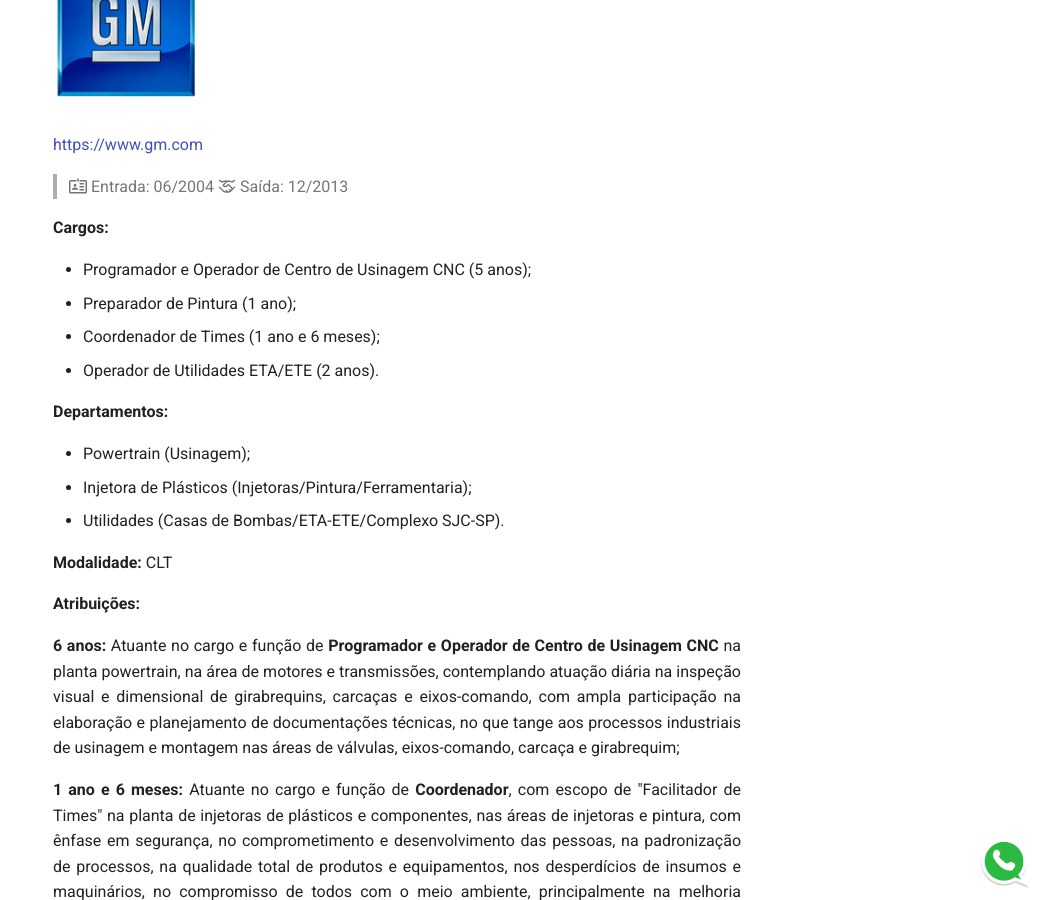
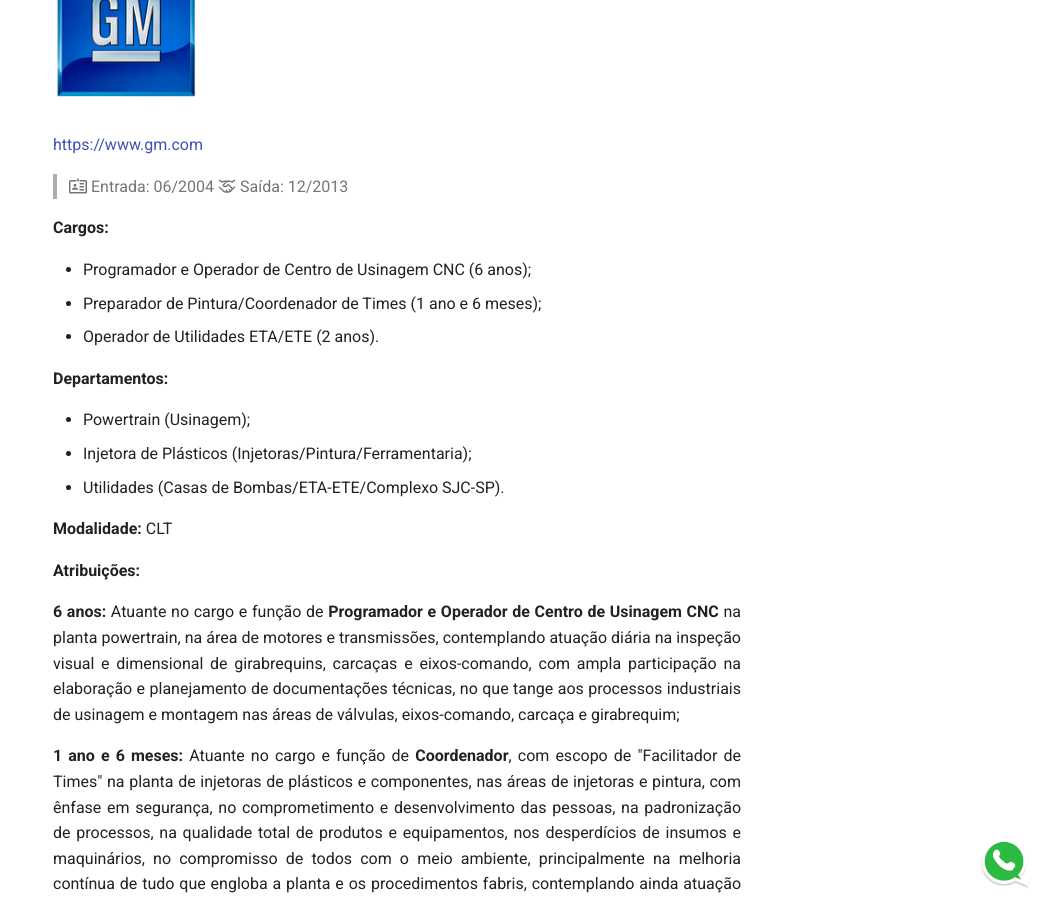
Before and after one commit to arrs82/curriculo, an MkDocs documentation site: the page built from docs/experiencia-profissional.md, in a window 1280 px wide and 900 px high, scrolled down 6497 px. Shown: the whole window, without its empty margins (243-1280 px from the left). Built offline with MkDocs 1.6.1 and Material for MkDocs 9.7.7, drawn with Linux system fonts in a browser that asks for light colours; nearby versions of some CDN libraries.

Commit message:
Atualização GM

```diff
--- a/docs/experiencia-profissional.md
+++ b/docs/experiencia-profissional.md
@@ -179,9 +179,8 @@
 
 **Cargos:**
 
-* Programador e Operador de Centro de Usinagem CNC (5 anos);
-* Preparador de Pintura (1 ano);
-* Coordenador de Times (1 ano e 6 meses);
+* Programador e Operador de Centro de Usinagem CNC (6 anos);
+* Preparador de Pintura/Coordenador de Times (1 ano e 6 meses);
 * Operador de Utilidades ETA/ETE (2 anos).
 
 **Departamentos:**
```
